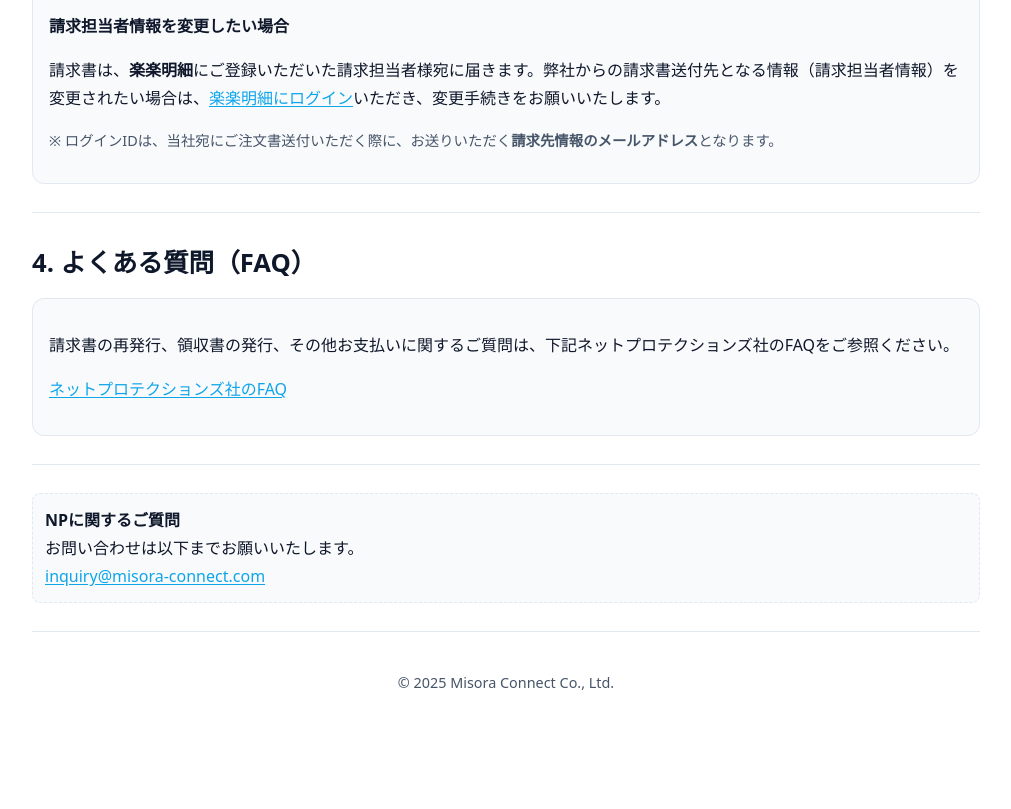
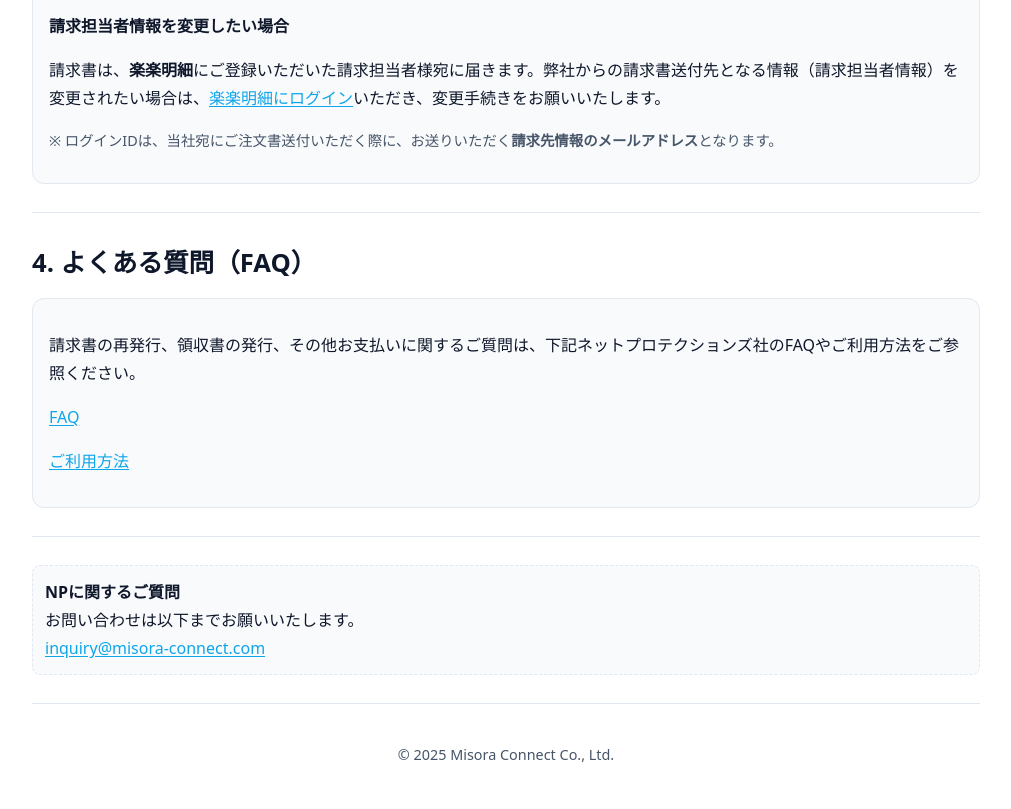
Before and after one commit to okamomo7/np-webpage, a plain HTML site: page index.html in a window 1280 px wide. Shown: the part 3452-4261 px from the top of the page, without its empty margins (134-1145 px from the left). Before the commit the page ends 4202 px from the top, so only its background shows below. Drawn offline with Linux system fonts and the light colour scheme.

Commit message:
Update index.html

```diff
--- a/index.html
+++ b/index.html
@@ -165,8 +165,10 @@
     <section id="faq">
       <h2>4. よくある質問（FAQ）</h2>
       <div class="card">
-        <p>請求書の再発行、領収書の発行、その他お支払いに関するご質問は、下記ネットプロテクションズ社のFAQをご参照ください。</p>
-        <p><a href="https://faq.np-kakebarai.com/hc/ja" target="_blank" rel="noopener">ネットプロテクションズ社のFAQ</a></p>
+        <p>請求書の再発行、領収書の発行、その他お支払いに関するご質問は、下記ネットプロテクションズ社のFAQやご利用方法をご参照ください。</p>
+        <p><a href="https://faq.np-kakebarai.com/hc/ja" target="_blank" rel="noopener">FAQ</a></p>
+        <p><a href="https://member-npkakebarai.zendesk.com/hc/ja/categories/36388522065433-%E3%81%94%E5%88%A9%E7%94%A8%E6%96%B9%E6%B3%95" target="_blank" rel="noopener">ご利用方法</a></p>
+
       </div>
     </section>
 
```
